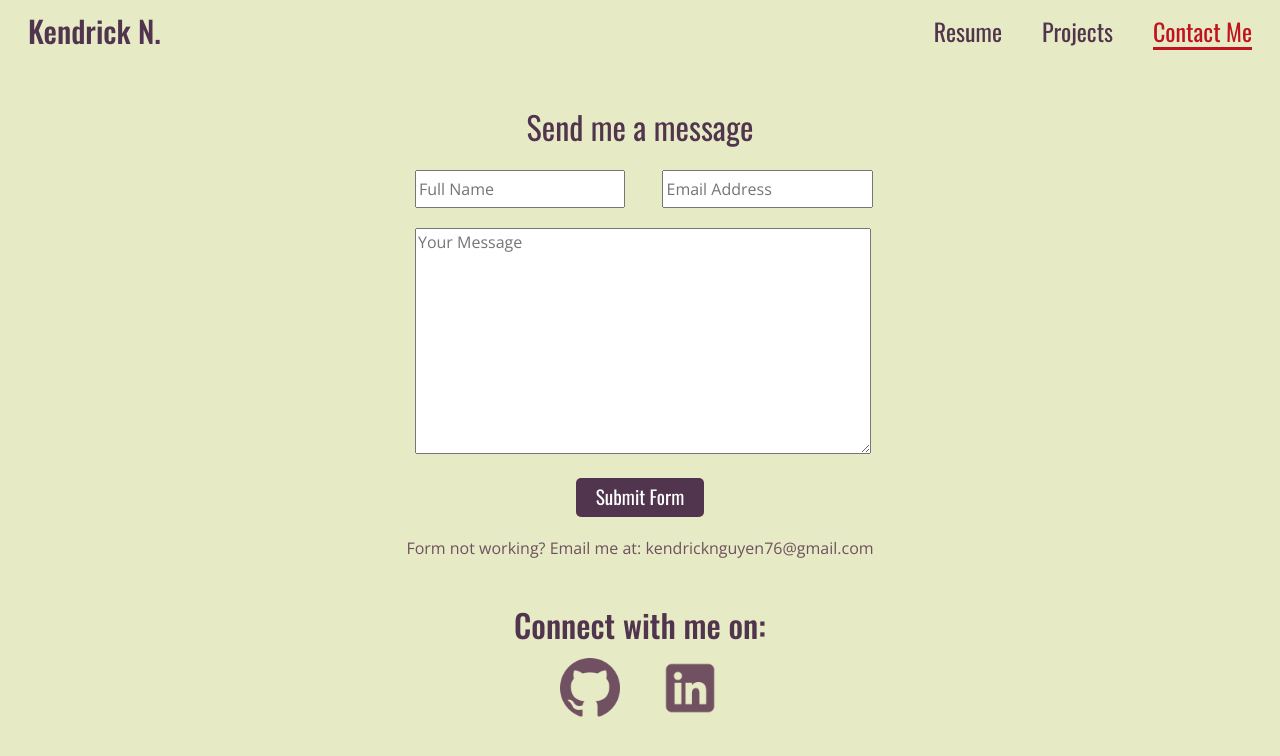
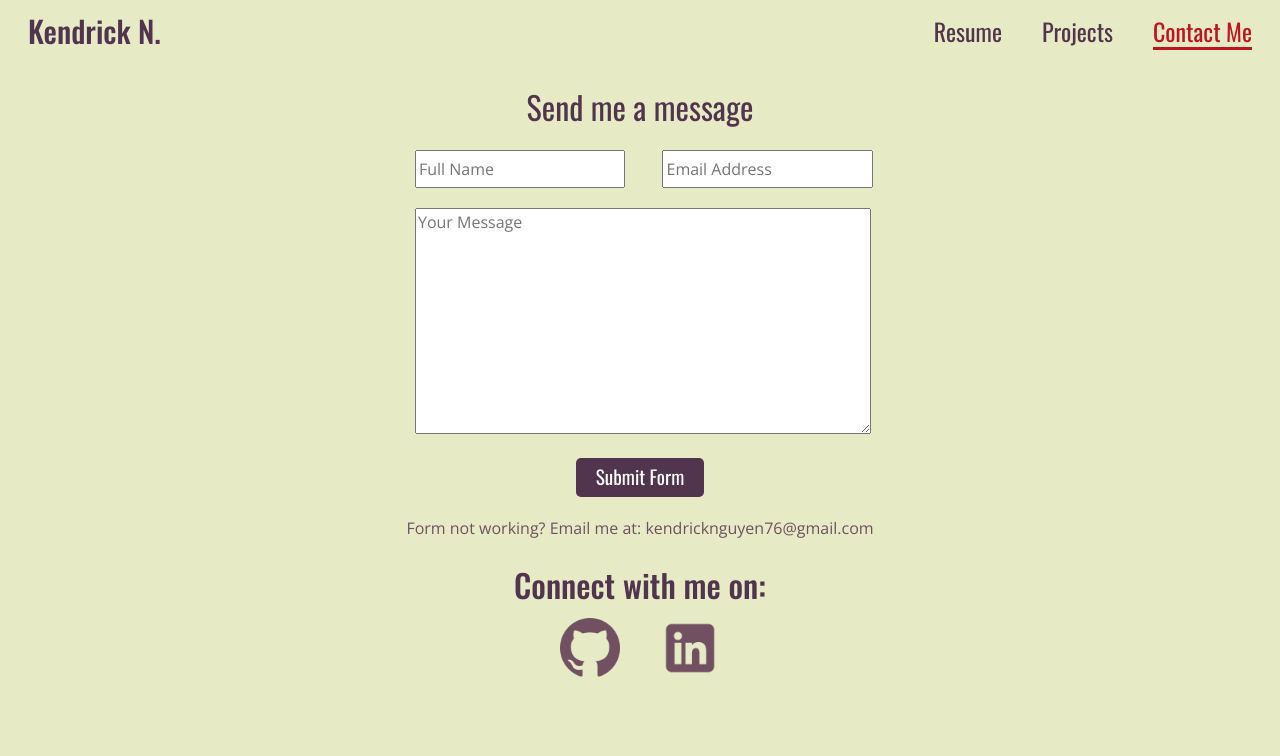
Before and after one commit to KendrickNguyen76/portfolio-website, a Jekyll site: the page built from contact_me.html, in a window 1280 px wide. Shown: the top 756 px of the page. Built offline with Jekyll 4.4.1, drawn with Linux system fonts in a browser that asks for light colours.

Commit message:
minor :wcss adjustments to contact page

```diff
--- a/assets/css/contact.css
+++ b/assets/css/contact.css
@@ -12,7 +12,6 @@
   justify-content: center;
   align-items: center;
   height: 500px;
-  margin: 20px 0;
 }
 
 .container form {
```
